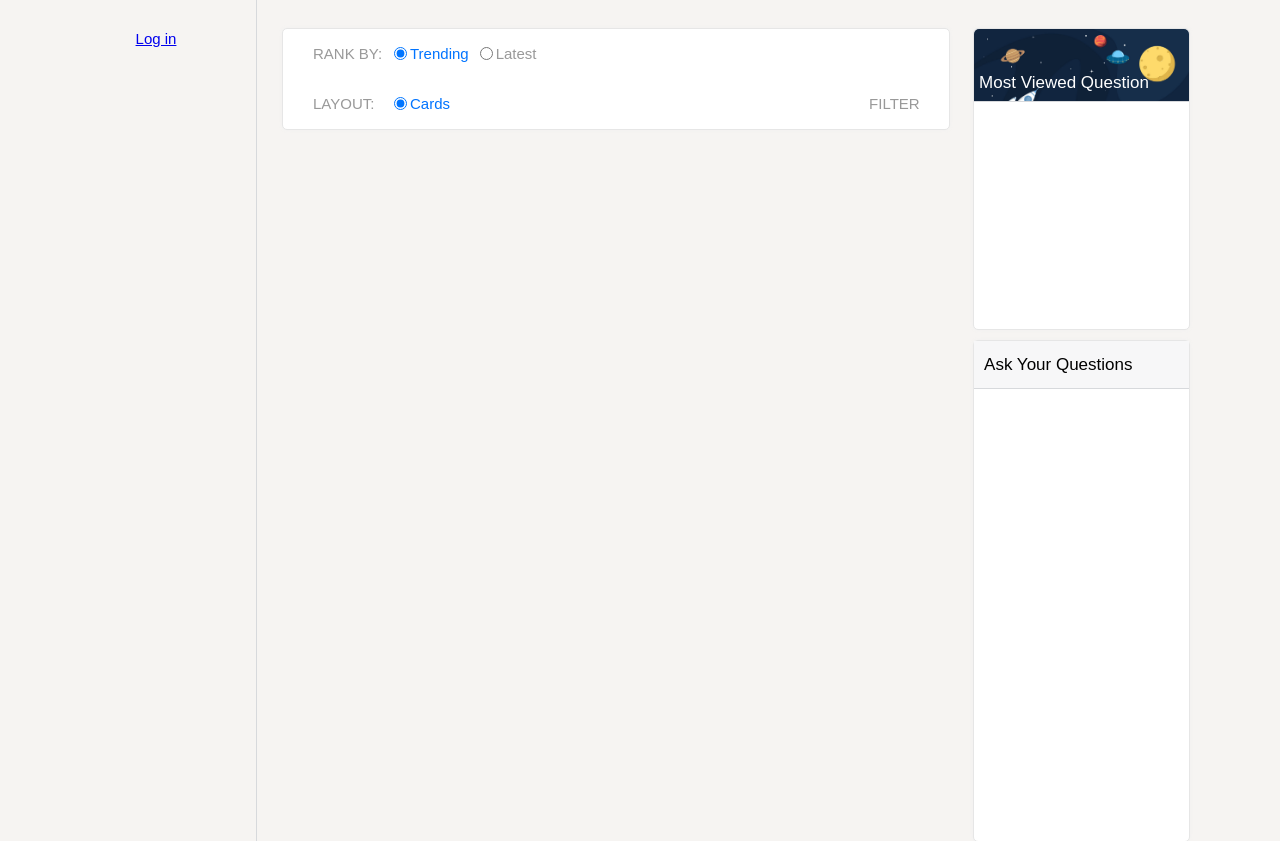
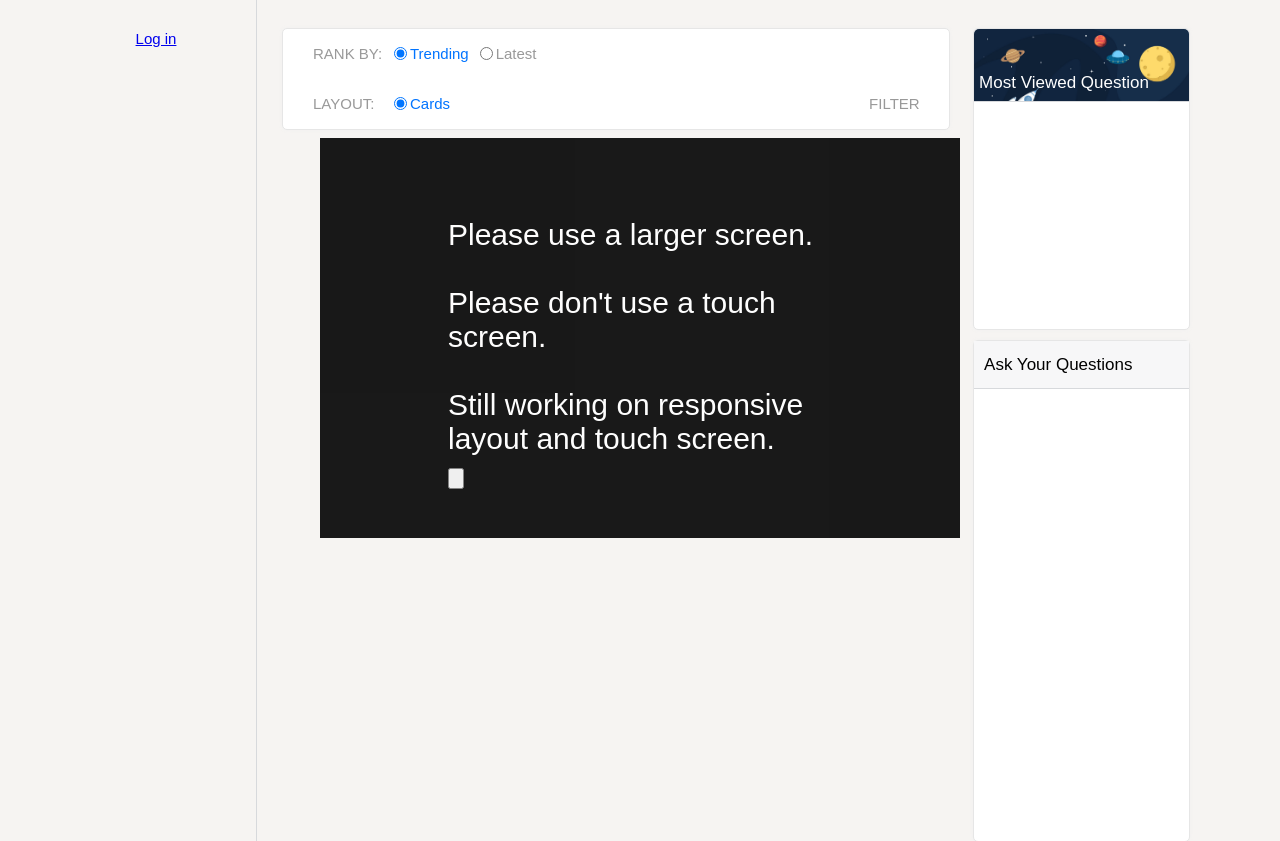
Before and after one commit to inwonakng/ethical_ai, a Django app: page / in a window 1280 px wide. Shown: the part 62-903 px from the top of the page. Run offline with Django 3.2, Linux system fonts and the light colour scheme; data that the repository does not hold is empty.

Commit message:
dismiss message for touchscreen

```diff
--- a/ethicssite/static/css/idx.css
+++ b/ethicssite/static/css/idx.css
@@ -1,17 +1,17 @@
 @media (hover:none) and (pointer:coarse) {
   .touch_screen {
-      display: block !important;
+      display: block;
     }
 }
 
 @media screen and (max-width: 1000px) {
   .touch_screen {
-      display: block !important;
+      display: block;
     }
 }
 
 .touch_screen {
-  display: none;
+  display: block;
   position: fixed;
   top:25vh;
   left:25vw;
--- a/ethicssite/survey/templates/survey/all_questions.html
+++ b/ethicssite/survey/templates/survey/all_questions.html
@@ -17,7 +17,8 @@ $(document).ready(() => {
 <div class = "touch_screen">
   Please use a larger screen.<br/><br/>
   Please don't use a touch screen.<br/><br/>
-  Still working on responsive layout and touch screen.
+  Still working on responsive layout and touch screen.<br/>
+  <input type="button" onclick="console.log('getthisshitouttahere');this.parentNode.style.display = 'none';">
 </div>
 
 <div class = "questions_col">
--- a/ethicssite/survey/views.py
+++ b/ethicssite/survey/views.py
@@ -19,21 +19,19 @@ from django import forms
 
 
 def idx_view_all_questions_trending(request):
-    if request.user.id:
-        context = {'rules':RuleSet.objects.filter(~Q(user=request.user)).order_by('-number_of_answers'),
-                    'by':'trending'}
-    else:
-        context = {'rules':RuleSet.objects.all().order_by('-number_of_answers'), 'by':'trending'}
+    if request.user.id: queryset = RuleSet.objects.filter(~Q(user=request.user))
+    else: queryset = RuleSet.objects.all()
+
+    context = {'rules':queryset.order_by('-number_of_answers'), 'by':'trending'}
     print(context['by'])
     return render(request, "survey/all_questions.html", context)
 
 def idx_view_all_questions_latest(request):
     print("asd")
-    if request.user.id:
-        context = {'rules':RuleSet.objects.filter(~Q(user=request.user)).order_by('creation_time'),
-                    'by':'latest'}
-    else:
-        context = {'rules':RuleSet.objects.all().order_by('creation_time'), 'by':'latest'}
+    if request.user.id: queryset = RuleSet.objects.filter(~Q(user=request.user))
+    else: queryset = RuleSet.objects.all()
+
+    context = {'rules':queryset.order_by('creation_time'), 'by':'latest'}
     print(context['by'])
     return render(request, "survey/all_questions.html", context)
 
```
